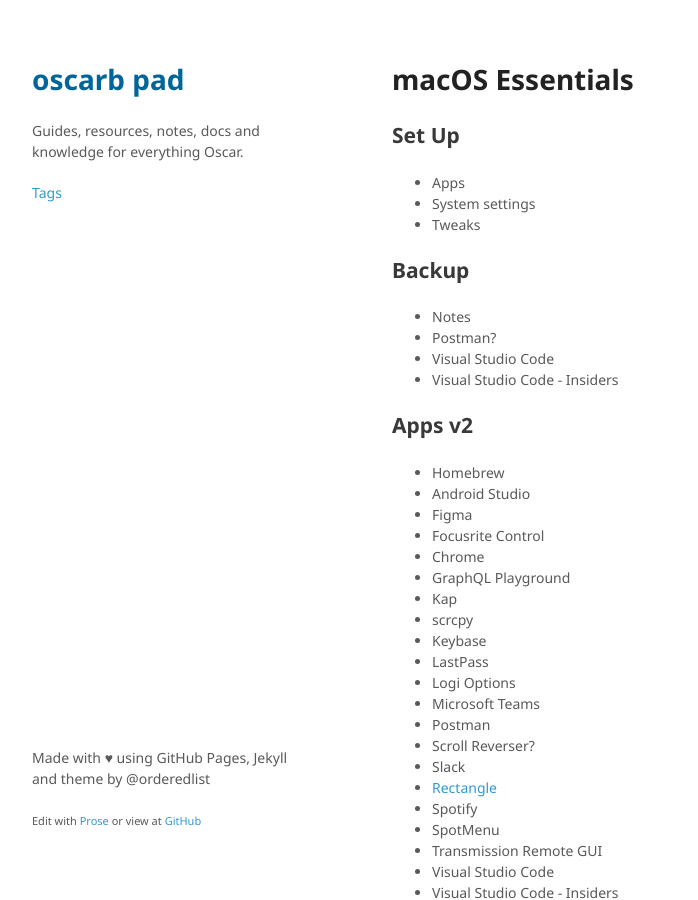
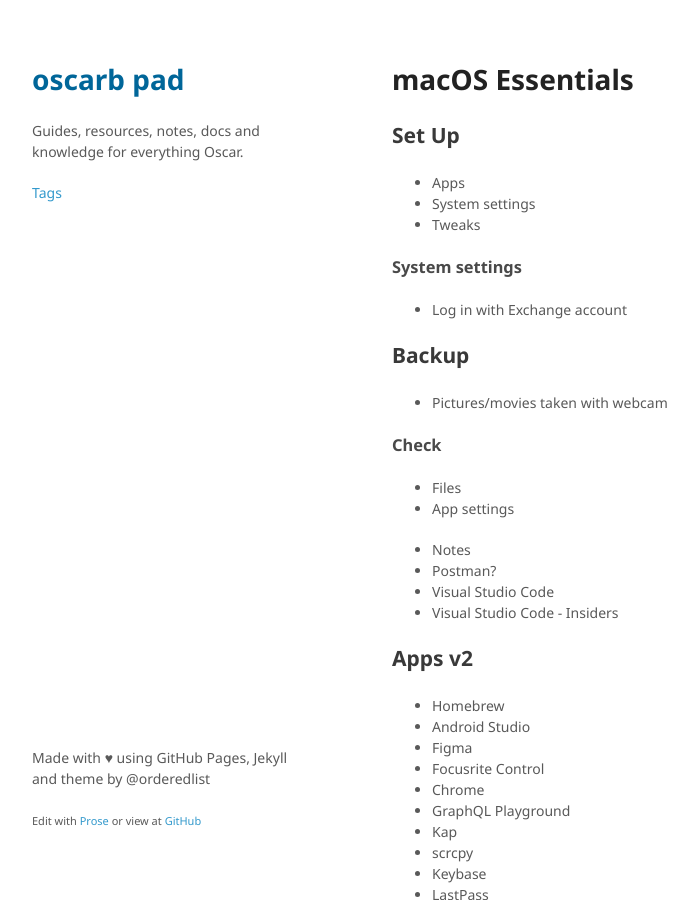
Before and after one commit to oscarb/pad, a Jekyll site: the page built from _docs/macos-essentials.md, in a window 1280 px wide and 900 px high. Shown: the whole window, without its empty margins (128-826 px from the left). Built offline with Jekyll 4.4.1, drawn with Linux system fonts in a browser that asks for light colours; some web fonts are replaced.

Commit message:
Update macos-essentials.md

```diff
--- a/_docs/macos-essentials.md
+++ b/_docs/macos-essentials.md
@@ -16,7 +16,19 @@ published: true
 - Tweaks
 
 
+### System settings
+
+- Log in with Exchange account
+
+
 ## Backup
+
+- Pictures/movies taken with webcam
+
+### Check
+
+- Files
+- App settings
 
 - Notes
 - Postman?
```
